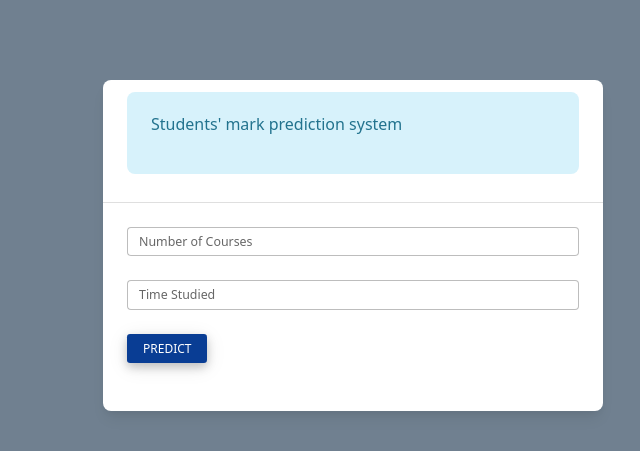
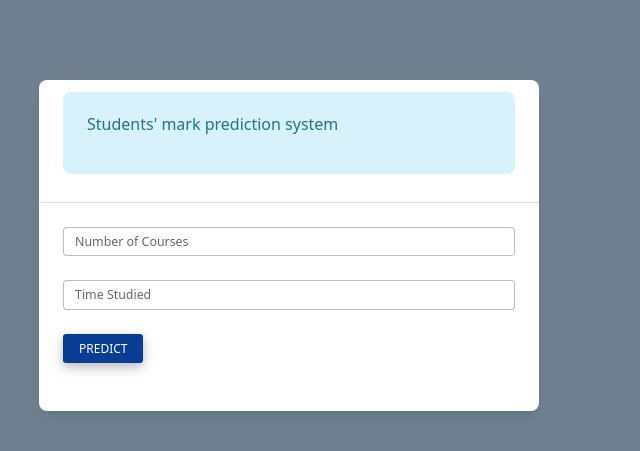
Before and after one commit to alfa6884/stdmarks, a Flask app: page / in a window 1280 px wide. Shown: the top 451 px of the page, without its empty margins (409-1049 px from the left). Run offline with Flask 2, Linux system fonts and the light colour scheme; some libraries are stand-ins or nearby versions.

Commit message:
Update main.css

```diff
--- a/static/css/main.css
+++ b/static/css/main.css
@@ -8,6 +8,6 @@ body {
     height: auto;
     /* transform: translate(-50, -50); */
     top: 10%;
-    left: 40%;
+    left: 35%;
     position: absolute;
 }
```
